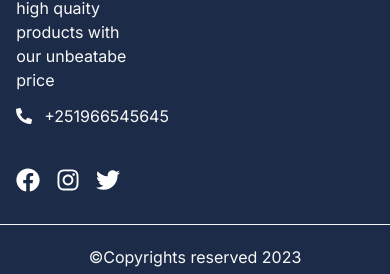
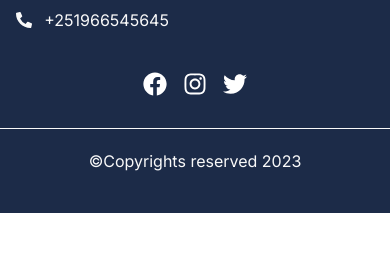
Before and after one commit to klassno3/Outlet-store, a React (Create React App) app: page / in a window 390 px wide. Shown: the part 1637-1911 px from the top of the page. After the commit the page ends 1850 px from the top, so only its background shows below. Built offline with nearby package versions, Linux system fonts and the light colour scheme; no server answers; a web font is replaced by a local one.

Commit message:
making fotter responsive

```diff
--- a/src/component/Footer.jsx
+++ b/src/component/Footer.jsx
@@ -22,13 +22,13 @@ const Footer = () => {
           <div className='border-t-[.5px] border-secondary-100 '></div>
           <div className='flex flex-col gap-3 w-11/12 mx-auto font-inter'>
 
-          <p className='text-secondary-100 w-1/3'> Keep upto date with variety of high quaity products with our unbeatabe price </p>
+          <p className='text-secondary-100 xl:w-1/3'> Keep upto date with variety of high quaity products with our unbeatabe price </p>
           <div className="flex items-center text-secondary-100 gap-3">
             <FaPhoneAlt/>
             <span>+251966545645</span>
           </div>
           </div>
-        <div className='flex gap-4 text-2xl pb-8 w-11/12 mx-auto cursor-pointer'>
+        <div className='flex justify-center md:justify-start gap-4 text-2xl pb-8 w-11/12 mx-auto cursor-pointer'>
           <FaFacebook />
           <FaInstagram />
           <FaTwitter/>
```
